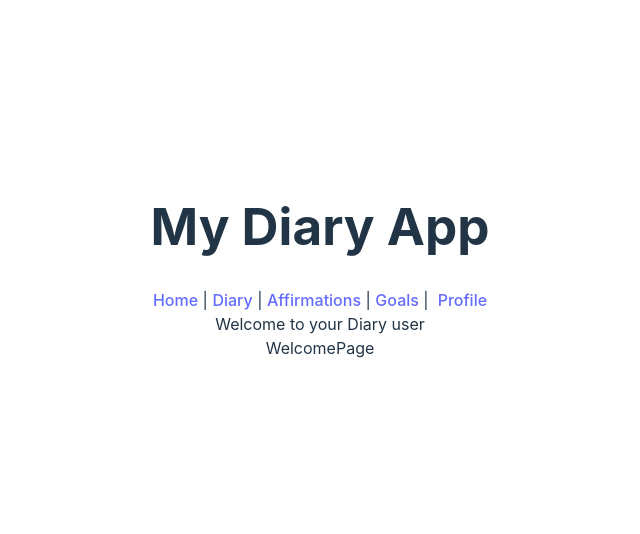
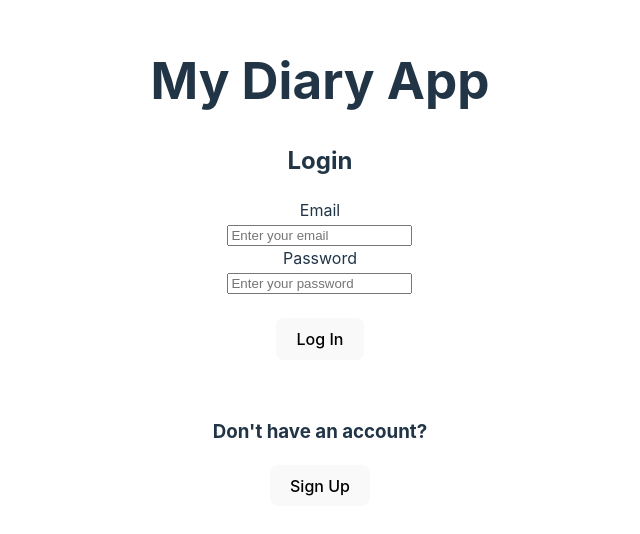
Before and after one commit to Erlisja/MyDiaryApp_FrontEnd, a React (Vite) app: page / in a window 1280 px wide. Shown: the part 138-672 px from the top of the page, without its empty margins (320-960 px from the left). Built offline with nearby package versions, Linux system fonts and the light colour scheme.

Commit message:
added the login and sign up form, added utilities folder with corresponding files

```diff
--- a/src/App.jsx
+++ b/src/App.jsx
@@ -9,11 +9,11 @@ import AuthenticationPage from "./pages/AuthenticationPage";
 import "./App.css";
 
 function App() {
-  const [user, setUser] = useState('user');
+  const [user, setUser] = useState('');
 
   return (
     <>
-      <h1>My Diary App</h1>
+      <h1>My Diary App </h1>
       {user ? (
         <>
           <NavBar />
--- /dev/null
+++ b/src/components/LoginForm.jsx
@@ -0,0 +1,68 @@
+import { useState } from "react"
+
+
+
+function LoginForm() {
+
+    //  create a state to store the form data
+    const [formData, setFormData] = useState({
+        email: '',
+        password: ''
+    });
+
+    const [error,setError] = useState('');   // set the error message to an empty string
+
+    const handleChange = (e) =>{
+        setFormData({...formData,[e.target.name] : e.target.value});
+        setError('');
+    }
+
+    async function handleSubmit(e){
+        e.preventDefault();
+        try{
+            console.log(formData);
+        }catch(error){
+            setError('An error occurred. Please try again');
+        }
+
+    }
+
+
+  return (
+    <>
+      <h2>Login </h2>
+      <div>
+        <form autoComplete="off" onSubmit={handleSubmit}>
+            <label>Email</label>
+            <br />
+            <input
+            type="email"
+            name="email"
+            value={formData.email}
+            onChange={handleChange}
+            placeholder="Enter your email"
+            required
+          />
+            <br />
+            <label>Password </label>
+            <br />
+            <input
+            type="password"
+            name="password"
+            value={formData.password}
+            onChange={handleChange}
+            placeholder="Enter your password"
+            required
+            />
+            <br />
+            <br />
+            <button type="submit"  >Log In</button>
+        </form>
+        <p>{error}</p>
+
+      </div>
+    </>
+  )
+}
+
+export default LoginForm
--- /dev/null
+++ b/src/components/SignUpForm.jsx
@@ -0,0 +1,116 @@
+import { useState } from "react";
+import { Link } from "react-router";
+
+
+
+
+
+
+function SignUpForm(props) {
+
+    //  create a state to store the form data
+    const [formData, setFormData] = useState({
+        username: '',
+        email: '',
+        password: '',
+        confirmPassword: ''
+    });
+
+    const [error,setError] = useState('');   // set the error message to an empty string
+
+    const handleChange = (e) =>{
+        setFormData({...formData,[e.target.name] : e.target.value});  // this line of code is used to update the state of the form data when the user types in the input field
+        setError(''); // this line of code is used to clear the error message when the user types in the input field
+    }
+
+
+    const handleSubmit = (e) =>{
+        e.preventDefault(); // prevents the default reload of the page when the form is submitted
+        if(formData.password !== formData.confirmPassword){
+            setError('Passwords do not match! '); // this line of code is used to set the error message when the passwords do not match
+            window.setTimeout(() => {
+                setError('');
+
+            }
+            , 5000);
+            return;
+        }
+        console.log(formData); // this line of code is used to log the form data to the console
+        try {
+            const submitData = {...FormData};
+            delete submitData.confirmPassword; // deletes the confirmPassword key from the form data, so that it is not sent to the server
+            console.log(submitData);
+
+         }catch (error){
+            setError('An error occurred. Please try again'); // this line of code is used to set the error message when an error occurs
+            window.setTimeout(() => {
+                setError('');
+
+            }
+            , 5000);
+         }
+
+
+
+    }
+
+
+
+  return (
+    <div>
+      <div>
+        <form autoComplete="off" onSubmit= {handleSubmit}>
+            <label for='username'>Username</label>
+            <input
+            type="text"
+            name="username"
+            value={formData.username}
+            onChange={handleChange}
+            placeholder="Enter your username"
+            required
+            />
+            <br />
+            <label for='email'>Email</label>
+            <input
+            type="email"
+            name="email"
+            value={formData.email}
+            onChange={handleChange}
+            placeholder="Enter your email"
+            required
+             />
+            <br />
+             <label for='password'>Password</label>
+             <input
+             type='password'
+             name="password"
+             value={formData.password}
+             onChange={handleChange}
+             placeholder="Enter your password"
+             minLength={4}
+             required
+              />
+                <br />
+               <label for='password'>Confirm Password</label>
+             <input
+             type='password'
+             name="confirmPassword"
+             value={formData.confirmPassword}
+             onChange={handleChange}
+             placeholder="Confirm your password"
+            minLength={4}
+             required
+              />
+                <br />
+                <br />
+            <button type="submit" >Sign Up</button>
+            <br />
+        </form>
+        <p>{error}</p>
+
+      </div>
+    </div>
+  );
+}
+
+export default SignUpForm;
--- a/src/pages/AuthenticationPage.jsx
+++ b/src/pages/AuthenticationPage.jsx
@@ -1,16 +1,40 @@
-import React from 'react'
+import { useState } from "react"
+import { Link } from "react-router"
+import SignUpForm from "../components/SignUpForm"
+import LoginForm from "../components/LoginForm"
 
-function AuthenticationPage() {
+
+function AuthenticationPage(props) {
+
+  const [isLogin, setIsLogin] = useState(true)
+
+  function togglePage() {
+    setIsLogin(!isLogin)
+  }
+
+
   return (
 
-    <div>
-        <h2>Welcome to the My Diary App</h2>
-        <p>Please sign in to continue</p>
-        <button>Sign In</button>
-        <p>Don't have an account? Sign up here</p>
-        <button>Sign Up</button>
-      </div>
+    <>{isLogin ? (
+      <>
+        <LoginForm />
+        <br />
+        <h3>Don't have an account?</h3>
+        <button onClick={togglePage}>Sign Up</button>
+      </>
+    ) : (
+      <>
+        <h2>Sign Up </h2>
+        <SignUpForm />
+        <br />
+        <h3>Already have an account?</h3>
+        <button onClick={togglePage}>Log In</button>
+      </>
+    )}
+    </>
   )
+
+
 }
 
 export default AuthenticationPage
```
Also changed, not shown: src/utilities/users-api.js (added), src/utilities/users-services.js (added).
